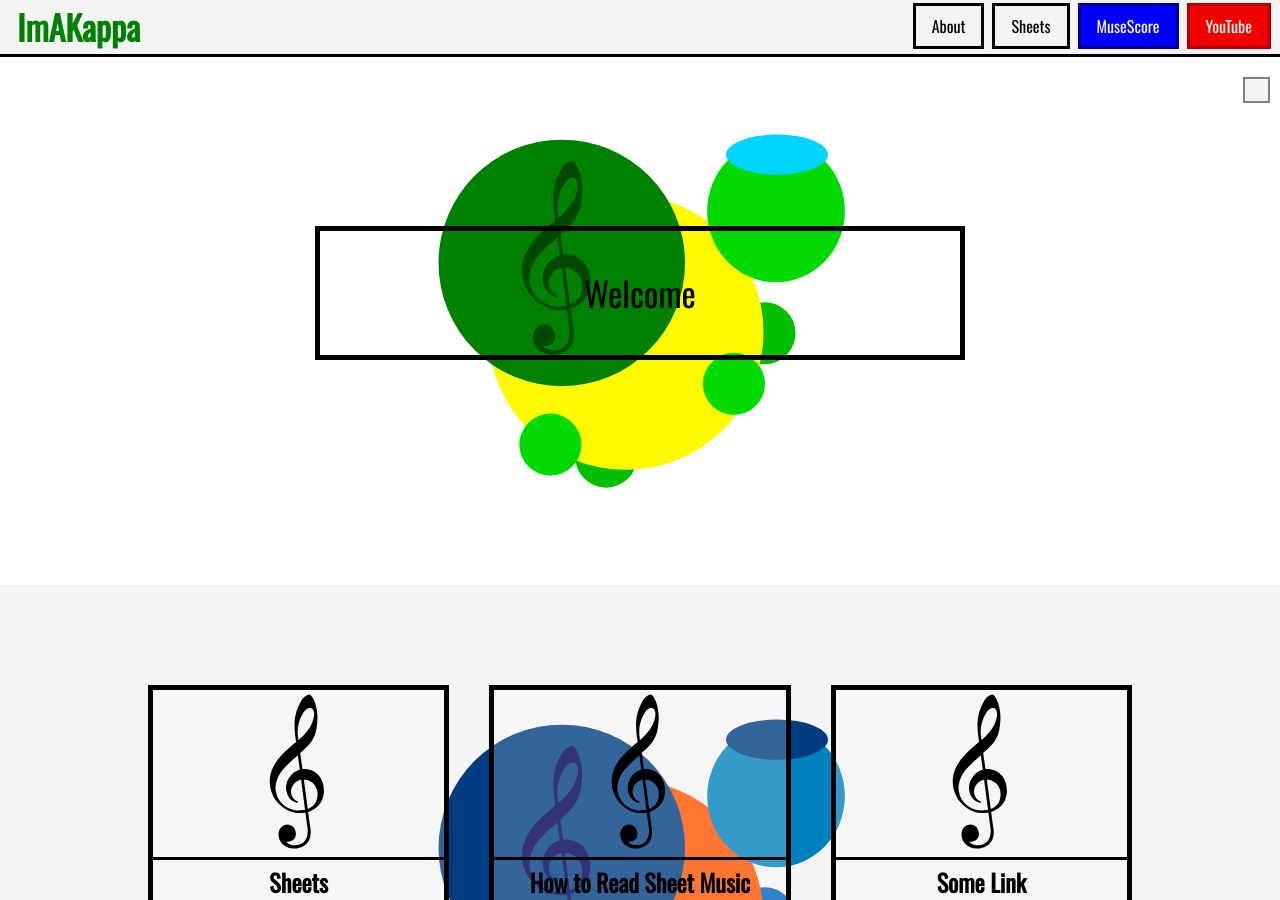
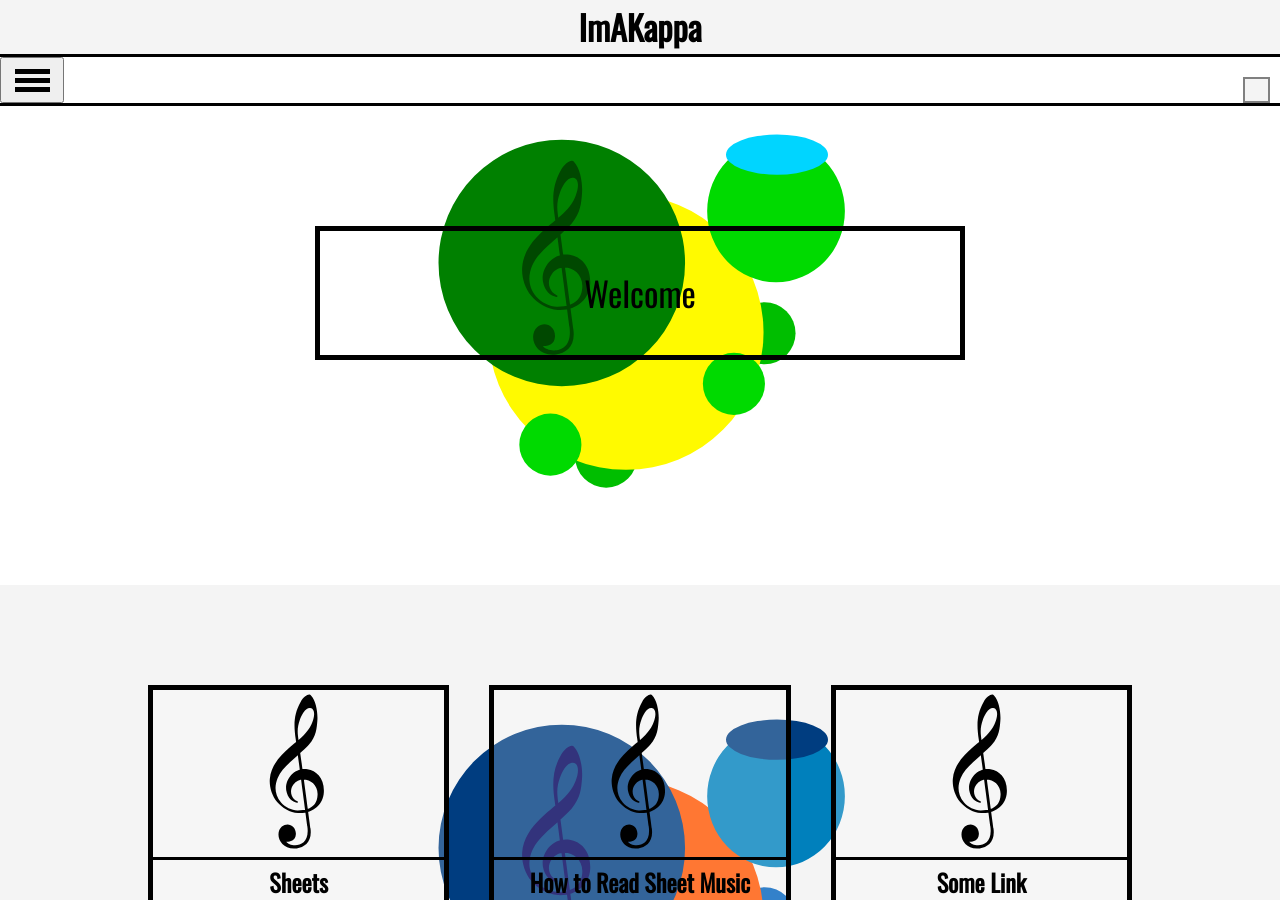
Before and after one commit to ImAKappa/imakappaJekyllOld, a Jekyll site: the page built from index.html, in a window 1280 px wide and 900 px high. Built offline with Jekyll 4.4.1, drawn with Linux system fonts in a browser that asks for light colours.

Commit message:
Drop down button works now

```diff
--- a/_includes/header.html
+++ b/_includes/header.html
@@ -2,11 +2,13 @@
   <a class="title" href="/"><h1>ImAKappa</h1></a>
   <!-- Navigation Links -->
   <nav class="main-nav">
-    <div class="menu-icon">
-      <div></div>
-      <div></div>
-      <div></div>
-    </div>
+    <button class="drop-down">
+      <div class="menu-icon">
+        <div></div>
+        <div></div>
+        <div></div>
+      </div>
+    </button>
     <ul class="nav-links">
       <li><a href="/about/">About</a></li><!--
       --><li><a href="/sheets/">Sheets</a></li><!--
--- a/assets/css/styles.scss
+++ b/assets/css/styles.scss
@@ -96,6 +96,9 @@
   width: 100%;
   border-bottom: 3px solid rgb(0, 0, 0);
   background-color: var(--secondary-bg-color);
+  flex-direction: column;
+  align-items: center;
+  border: none;
 }
 
 .title {
@@ -119,6 +122,14 @@
   justify-content: center;
   align-items: center;
   margin: 0.5em;
+
+  display: inline-block;
+  width: 100%;
+  margin: 0;
+  padding: 0;
+  border-top: 3px solid black;
+  border-bottom: 3px solid black;
+  background-color: var(--main-bg-color);
 }
 
 .menu-icon {
@@ -126,6 +137,8 @@
   padding: 0.5em;
   align-items: center;
   display: none;
+
+  display: flex;
 }
 
 .menu-icon > div {
@@ -135,51 +148,15 @@
   margin: 2px 0;
 }
 
-/* RESPONSIVE NAV */
-@media screen and (max-width: 800px) {
-  header {
-    flex-direction: column;
-    align-items: center;
-    border: none;
-  }
-
-  .main-nav {
-    display: inline-block;
-    width: 100%;
-    margin: 0;
-    padding: 0;
-    border-top: 3px solid black;
-    border-bottom: 3px solid black;
-    background-color: var(--main-bg-color);
-  }
-
-  .main-nav .menu-icon {
-    display: flex;
-  }
-
-  .main-nav ul {
-    display: flex;
-    flex-direction: column;
-    width: 100%;
-    display: none;
-  }
-
-  .main-nav:hover .nav-links {
-    display: block;
-  }
-
-  .main-nav a {
-    display: block;
-    text-align: center;
-  }
-}
-
 .main-nav a {
   text-decoration: none;
   color: var(--main-text-color);
   border: 3px solid black;
   padding: 8px 16px;
   margin: 0.25em;
+
+  display: block;
+  text-align: center;
 }
 
 .main-nav a:hover {
@@ -188,9 +165,14 @@
   color: white;
 }
 
-.main-nav ul {
+.nav-links {
   padding: 0;
   list-style: none;
+
+  display: flex;
+  flex-direction: column;
+  width: 100%;
+  display: none;
 }
 
 .main-nav li {
@@ -369,6 +351,9 @@
 
 /* ---------- */
 /* ASSETS */
+
+.show {display: block;}
+
 input[type="checkbox"] {
   width: 16px;
   height: 16px;
--- a/assets/scripts/appearance.js
+++ b/assets/scripts/appearance.js
@@ -30,3 +30,11 @@
         toggleSwitch.checked = true;
     }
 }
+
+// Dropdown Nav for Mobile
+let dropdown = document.querySelector('.drop-down');
+let dropContent = document.querySelector('.nav-links');
+
+dropdown.onclick = function() {
+  dropContent.classList.toggle("show");
+}
```
